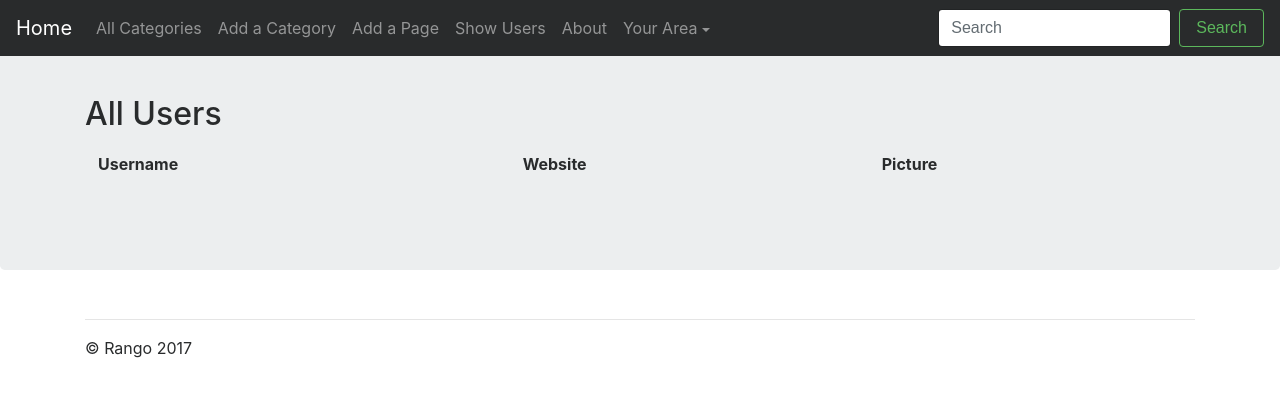
After one commit to eduardocandidoxavier/tango_project, a Django app: page /rango/show_all_users in a window 1280 px wide. The commit adds this page. Shown: the top 397 px of the page. Run offline with Django 3.2, Linux system fonts and the light colour scheme; the visitor is signed in with stand-in values (Sample User, id 1); lists and menus that the app fills with data are empty; some libraries are stand-ins or nearby versions.

Commit message:
Exercise: included link 'show all users' that lists with pagination all users in the system.

```diff
--- a/tango_with_django_project/rango/urls.py
+++ b/tango_with_django_project/rango/urls.py
@@ -27,4 +27,6 @@ urlpatterns =[
 
     url(r'^show_all_categories', views.show_all_categories, name='show_all_categories'),
 
+    url(r'^show_all_users', views.show_all_users, name='show_all_users'),
+
 ]
--- a/tango_with_django_project/rango/views.py
+++ b/tango_with_django_project/rango/views.py
@@ -216,3 +216,18 @@ def show_all_categories(request):
 
     context_dic = {'categories': categories}
     return render(request, 'rango/show_all_categories.html', context_dic)
+
+
+@login_required(login_url='user_login')
+def show_all_users(request):
+    all_users = UserProfile.objects.all()
+    page = request.GET.get('page', 1)
+    paginator = Paginator(all_users, 10)
+    try:
+        users = paginator.page(page)
+    except PageNotAnInteger:
+        users = paginator.page(1)
+    except EmptyPage:
+        users = paginator.page(paginator.num_pages)
+    context_dic = {'users': users}
+    return render(request, 'rango/show_all_users.html', context_dic)
--- a/tango_with_django_project/templates/rango/base.html
+++ b/tango_with_django_project/templates/rango/base.html
@@ -51,6 +51,9 @@
             </li>
             <li class="nav-item">
                 <a class="nav-link" href="{% url 'add_page' %}">Add a Page</a>
+            </li>
+            <li class="nav-item">
+                <a class="nav-link" href="{% url 'show_all_users' %}">Show Users</a>
             </li>
             {% else %}
             <li class="nav-item">
--- /dev/null
+++ b/tango_with_django_project/templates/rango/show_all_users.html
@@ -0,0 +1,58 @@
+{% extends 'rango/base.html' %}
+{% load staticfiles %}
+{% load bootstrap3 %}
+
+{% block title_block %}
+    All Users
+{% endblock %}
+
+{% block body_block %}
+<h2> All Users </h2>
+<table class="table table-bordered">
+  <thead>
+    <tr>
+      <th>Username</th>
+      <th>Website</th>
+      <th>Picture</th>
+    </tr>
+  </thead>
+  <tbody>
+    {% if users %}
+        {% for user in users %}
+        <tr>
+            <td>{{ user.user.username }}</td>
+            <td>{{ user.website }}</td>
+            <td><img src="{{ MEDIA_URL }}{{ user.picture }}" alt="No Picture Available" height="150" width="150" /></td>
+        </tr>
+        {% endfor %}
+    {% endif %}
+  </tbody>
+</table>
+
+
+
+{% if users.has_other_pages %}
+  <ul class="pagination">
+    {% if users.has_previous %}
+      <li class="page-item"><a class="page-link" href="?page={{ users.previous_page_number }}">Previous</a></li>
+    {% else %}
+      <li class="page-item disabled"><span class="page-link">Previous</span></li>
+    {% endif %}
+    {% for i in users.paginator.page_range %}
+      {% if users.number == i %}
+        <li class="page-item active">
+        <a class="page-link" href="?page{{ i }}">{{ i }}<span class="sr-only">(current)</span></a>
+        </li>
+      {% else %}
+        <li class="page-item"><a class="page-link" href="?page={{ i }}">{{ i }}</a></li>
+      {% endif %}
+    {% endfor %}
+    {% if users.has_next %}
+      <li class="page-item"><a class="page-link" href="?page={{ users.next_page_number }}">Next</a></li>
+    {% else %}
+      <li class="page-item disabled"><span class="page-link">Next</span></li>
+    {% endif %}
+  </ul>
+{% endif %}
+
+{% endblock %}
```
Also changed, not shown: tango_with_django_project/media/profile_images/minhaFoto.jpg (added).
